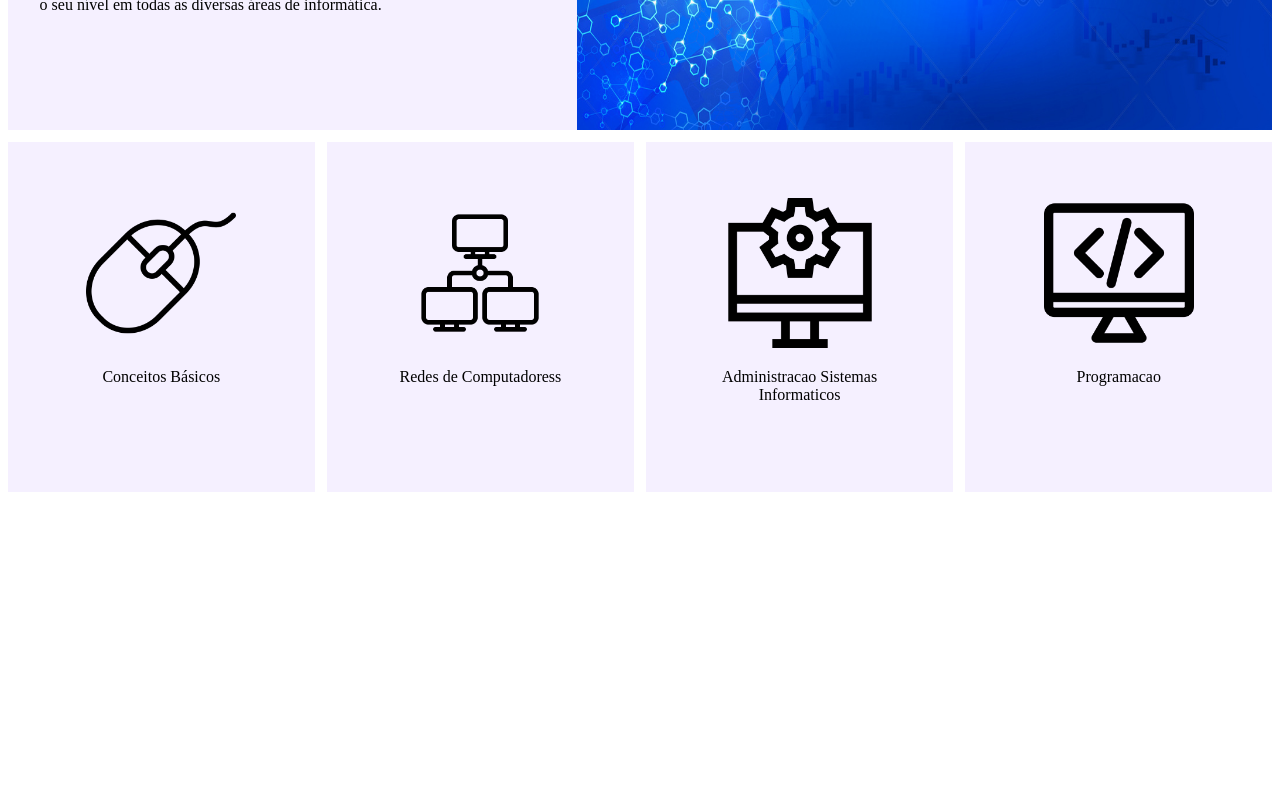
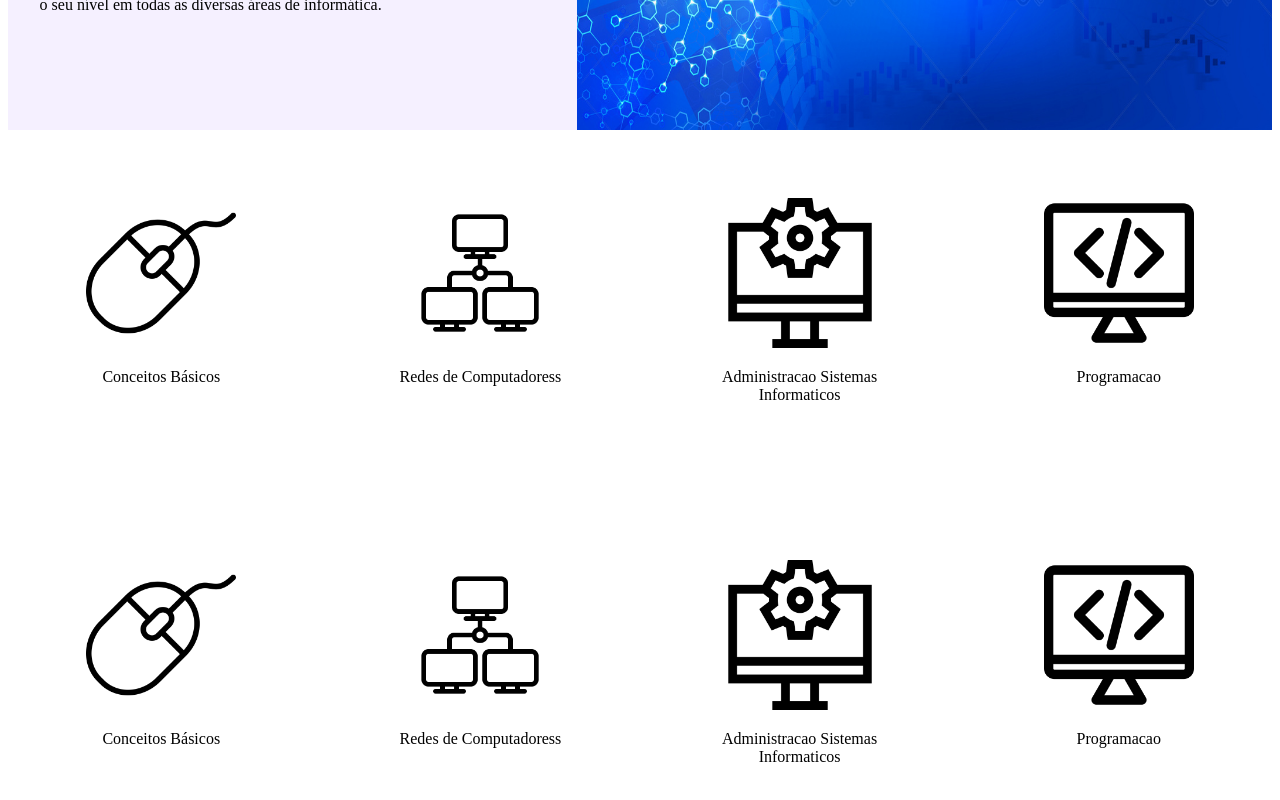
Before and after one commit to henriqueolivgp/Techquiz, a React (Create React App) app in the folder techquiz/: page / in a window 1280 px wide. Shown: the part 228-1028 px from the top of the page. Before the commit the page ends 800 px from the top, so only its background shows below. Built offline with nearby package versions, Linux system fonts and the light colour scheme.

Commit message:
update home page

```diff
--- a/techquiz/src/Home/Home.css
+++ b/techquiz/src/Home/Home.css
@@ -38,7 +38,6 @@
 
 .grid-child{
     text-align: center;
-    background-color: #F5F0FFFF;
     height: 350px;
 }
 
--- a/techquiz/src/Home/HomePage.js
+++ b/techquiz/src/Home/HomePage.js
@@ -44,6 +44,29 @@ const HomePage = () => {
             </div>
 
             </div>
+            <div class="grid-container">
+
+            <div class="grid-child">
+                <img className='cb' alt='conceitos basicos ' src={cb}/>
+                <p className='titulo'>Conceitos Básicos</p>
+            </div>
+
+            <div class="grid-child">
+                <img className='rc' alt='redes de computadores' src={rc} />
+                <p className='titulo'>Redes de Computadoress</p>
+            </div>
+
+            <div class="grid-child">
+                <img className='asi' alt='administracao de sistemas informaticos' src={asi}/>
+                <p className='titulo'>Administracao Sistemas<br/>Informaticos</p>
+            </div>
+
+            <div class="grid-child">
+                <img className='p' alt='programacao' src={p}/>
+                <p className='titulo'>Programacao</p>
+            </div>
+
+            </div>
         </div>
 
      );
```
